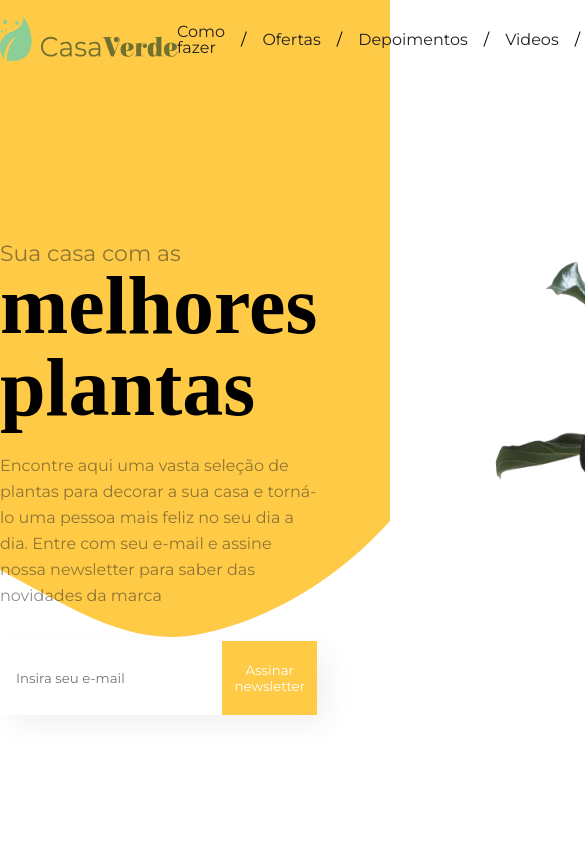
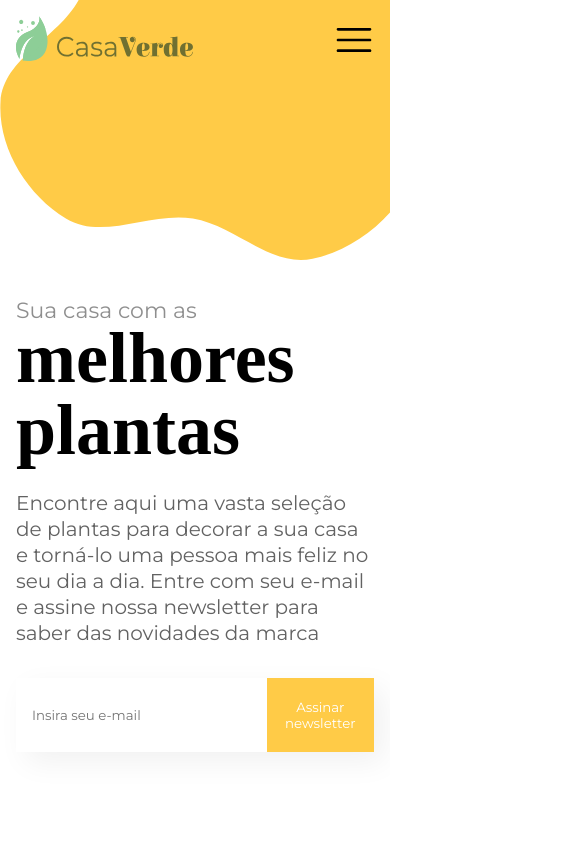
Before and after one commit to viniwebster/casa-verde, a React (Create React App) app: page / in a window 390 px wide. Shown: the top 844 px of the page, 585 px wide, since content can reach past the window. Built offline with nearby package versions, Linux system fonts and the light colour scheme; a web font is replaced by a local one.

Commit message:
melhorando responsividade

```diff
--- a/package.json
+++ b/package.json
@@ -8,6 +8,7 @@
     "@testing-library/user-event": "^13.5.0",
     "react": "^18.2.0",
     "react-dom": "^18.2.0",
+    "react-icons": "^4.10.1",
     "react-scripts": "5.0.1",
     "web-vitals": "^2.1.4"
   },
--- a/src/App.css
+++ b/src/App.css
@@ -22,32 +22,8 @@
   background: right top no-repeat url('/public/assets/background.svg');
 }
 
-@media (prefers-reduced-motion: no-preference) {
-  .App-logo {
-    animation: App-logo-spin infinite 20s linear;
+@media screen and (max-width: 890px) {
+  .App {
+    background-size: contain;
   }
 }
-
-/* .App-header {
-  background-color: #282c34;
-  min-height: 100vh;
-  display: flex;
-  flex-direction: column;
-  align-items: center;
-  justify-content: center;
-  font-size: calc(10px + 2vmin);
-  color: white;
-} */
-
-/* .App-link {
-  color: #61dafb;
-}
-
-@keyframes App-logo-spin {
-  from {
-    transform: rotate(0deg);
-  }
-  to {
-    transform: rotate(360deg);
-  }
-} */
--- a/src/components/Banner/Banner.css
+++ b/src/components/Banner/Banner.css
@@ -29,5 +29,32 @@
 }
 
 .banner img{
-    height: 800px;
+    height: 880px;
 }
+
+@media screen and (max-width: 890px) {
+    .banner__title{
+        padding: 0 1rem;
+        box-sizing: border-box;
+    }
+
+    .banner{
+        padding: 4rem 0;
+        min-height: calc(100vh - 78.44px);
+    }
+
+    .banner img{
+        display: none;
+    }
+
+    .banner__title p{
+        font-size: 1.25rem;
+        opacity: 0.7;
+    }
+}
+
+@media screen and (max-width: 450px) {
+    .banner__title h1{
+        font-size:  4.5rem;
+    }
+}
--- a/src/components/header/Header.css
+++ b/src/components/header/Header.css
@@ -16,3 +16,40 @@
     text-decoration: none;
     color: var(--secundary-color);
 }
+
+.menu__hamburger{
+    display: none;
+}
+
+
+@media screen and (max-width: 450px) {
+    .header{
+        padding: 1rem;
+        box-sizing: border-box;
+    }
+
+    nav{
+        position: relative;
+    }
+
+    .nav{
+        display: none;
+        flex-direction: column;
+        align-items: start;
+
+        position: absolute;
+        right: 0;
+        padding: 3rem 2.5rem;
+
+        background-color: var(--secundary-color);
+    }
+
+    .nav li a{
+        color: var(--primary-color);
+        cursor: pointer;
+    }
+
+    .menu__hamburger{
+        display: block;
+    }
+}
--- a/src/components/header/index.js
+++ b/src/components/header/index.js
@@ -1,16 +1,19 @@
 import './Header.css';
+import { RxHamburgerMenu } from 'react-icons/rx';
+import { AiOutlineShoppingCart } from 'react-icons/ai'
 
 function Header() {
     return(
         <header className='header container'>
         <a href='#logo'><img src='assets/logo.svg' alt='Logo Casa Verde'/> </a>
             <nav>
+            <RxHamburgerMenu  className='menu__hamburger' size={40}/>
                 <ul className='nav'>
                     <li key={1}><a href='#comofaver'>Como fazer </a></li> /
                     <li key={2}><a href='#ofertas'>Ofertas</a></li> /
                     <li key={3}><a href='#depoimentos'> Depoimentos</a></li> /
                     <li key={4}><a href='#videos'>Videos</a></li> /
-                    <li key={5}><a href='#meu carrinho'>Meu carrinho</a></li>
+                    <li> <AiOutlineShoppingCart  size={25}/></li>
                 </ul>
             </nav>
         </header>
```
Also changed, not shown: 1 other file (tests, documents, lock files or other folders).
